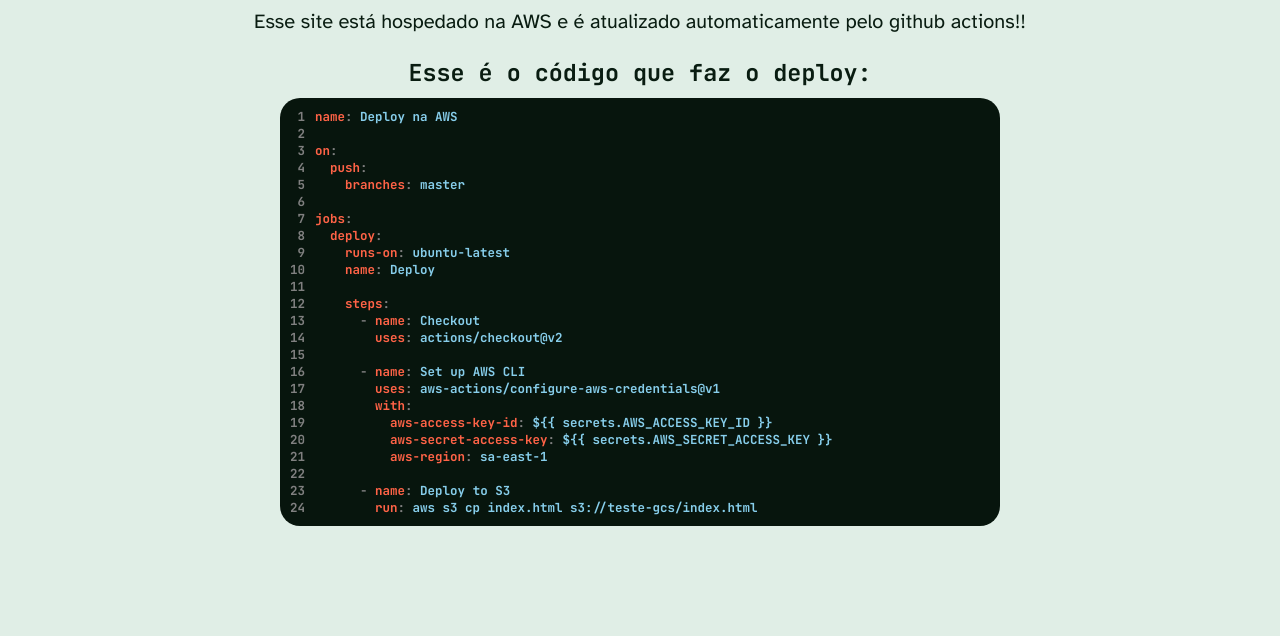
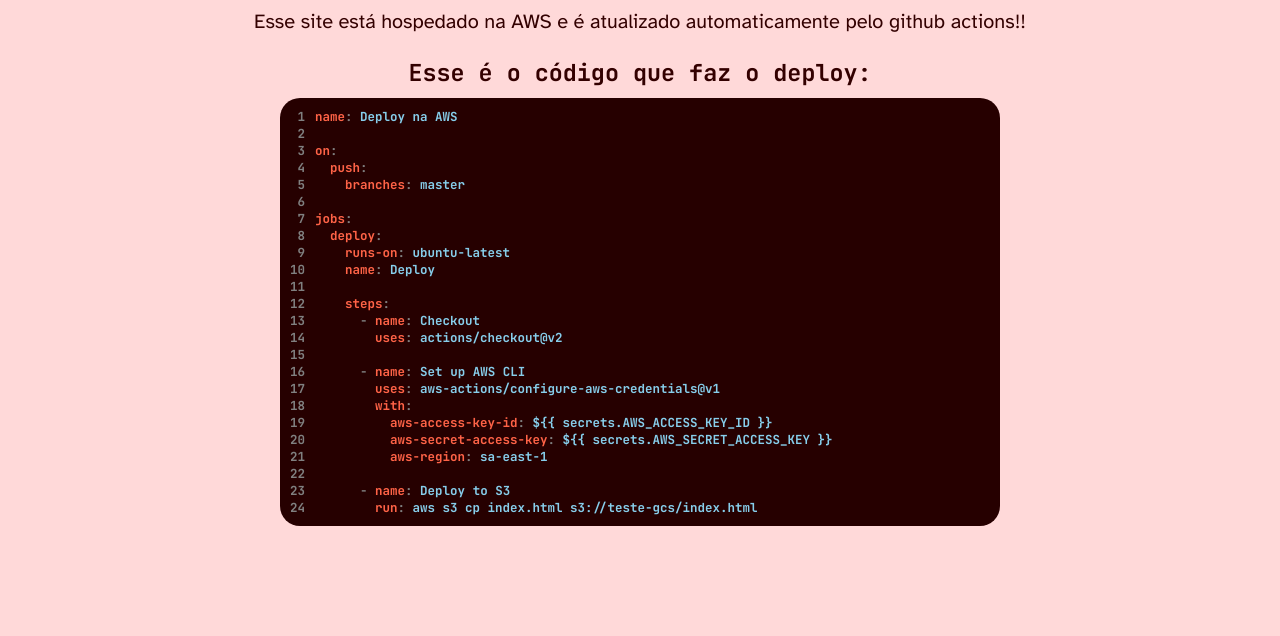
Before and after one commit to BrunoPanizzi/GCS_actions, a plain HTML site: page index.html in a window 1280 px wide. Shown: the part 217-853 px from the top of the page. Drawn offline with Linux system fonts and the light colour scheme.

Commit message:
change color

```diff
--- a/index.html
+++ b/index.html
@@ -12,7 +12,7 @@
     <title>GCS github actions</title>
     <style>
       :root {
-        --base-color: seagreen;
+        --base-color: red;
       }
 
       * {
```
